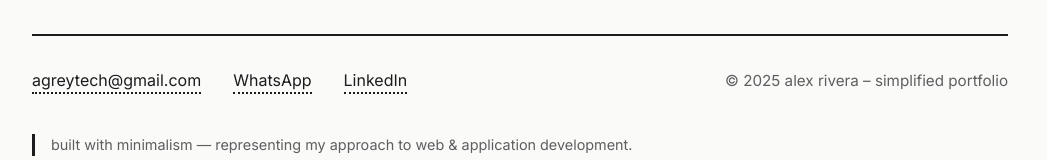
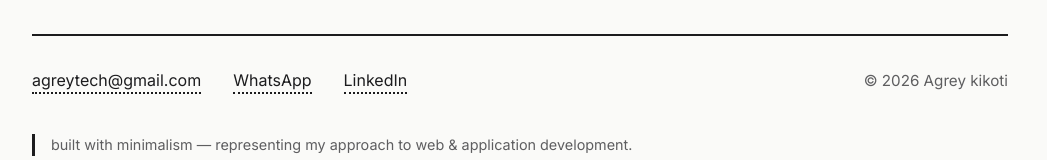
Before and after one commit to agreykikoti/agreykikoti.github.io, a plain HTML site: page index.html in a window 1280 px wide. Shown: the part 1625-1785 px from the top of the page, without its empty margins (120-1167 px from the left). Drawn offline with Linux system fonts and the light colour scheme.

Commit message:
Update index.html

```diff
--- a/index.html
+++ b/index.html
@@ -3,7 +3,7 @@
 <head>
   <meta charset="UTF-8">
   <meta name="viewport" content="width=device-width, initial-scale=1.0">
-  <title>Agrey Kikoti · dev portfolio</title>
+  <title>Agrey Kikoti</title>
   <!-- Font & basic styling -->
   <link rel="preconnect" href="https://fonts.googleapis.com">
   <link rel="preconnect" href="https://fonts.gstatic.com" crossorigin>
@@ -449,7 +449,7 @@
   <a href="https://www.linkedin.com/in/agrey kikoti">LinkedIn</a>
 </div>
         <div class="copyright">
-          © 2025 alex rivera – simplified portfolio
+          © 2026 Agrey kikoti
         </div>
       </div>
       <!-- small extra anchor note: design represents me -->
```
